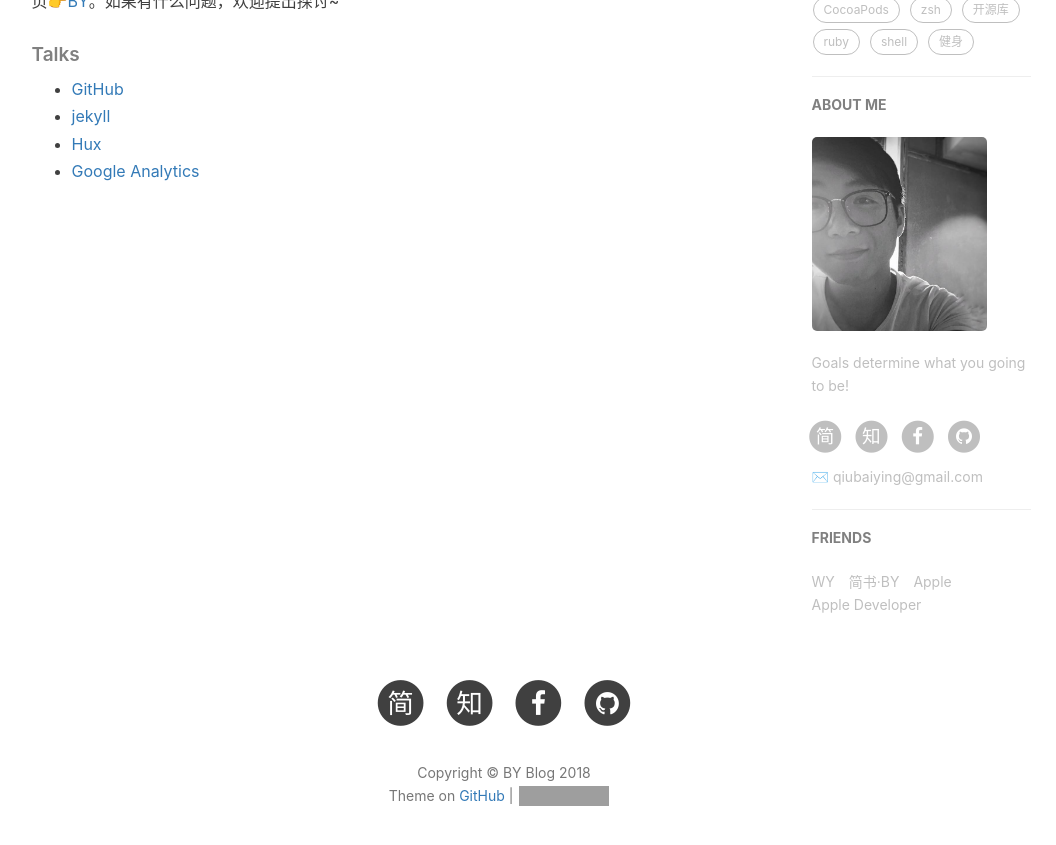
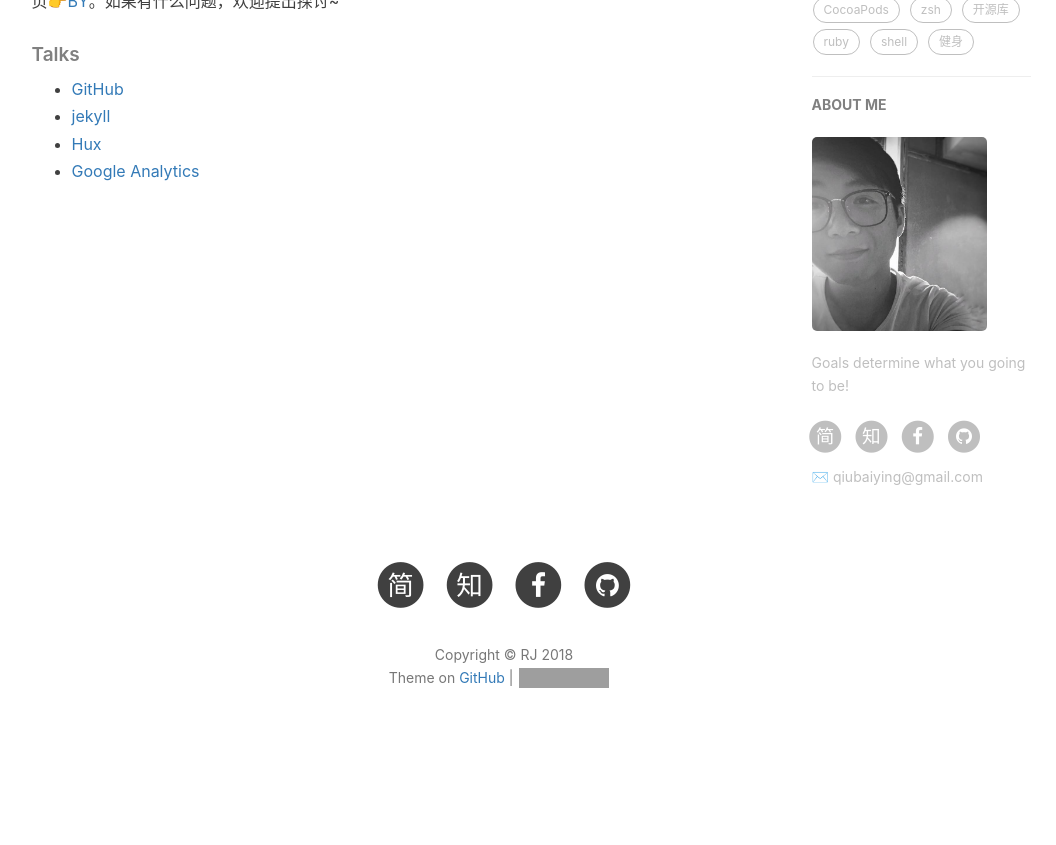
Before and after one commit to thurj12138/thurj12138.github.io, a Jekyll site: the page built from about.html, in a window 1280 px wide and 900 px high, scrolled down 713 px. Shown: the top 845 px of the window, without its empty margins (136-1192 px from the left). Built offline with Jekyll 4.4.1, drawn with Linux system fonts in a browser that asks for light colours; nearby versions of some CDN libraries; comment, search, counter and statistics services are not loaded; after the commit the page ends 1495 px from its top, so only the background shows below that; grey boxes are pictures that could not be loaded.

Commit message:
Update _config.yml

```diff
--- a/_config.yml
+++ b/_config.yml
@@ -1,11 +1,11 @@
 # Site settings
-title: BY Blog
-SEOTitle: 柏荧的博客 | BY Blog
+title: RJ
+SEOTitle: 任杰 Jie Ren
 header-img: img/post-bg-desk.jpg
 email: qiubaiying@gmail.com
 description: "Every failure is leading towards success."
-keyword: "BY, BY Blog, 柏荧的博客, qiubaiying, 邱柏荧, iOS, Apple, iPhone"
-url: "http://qiubaiying.github.io"          # your host, for absolute URL
+keyword: "RJ, 任杰, 12, Rainjay, Jie, iOS, Apple, iPhone"
+url: "www.rainjay.cn"          # your host, for absolute URL
 baseurl: ""      # for example, '/blog' if your blog hosted on 'host/blog'
 github_repo: "https://github.com/qiubaiying/qiubaiying.github.io.git" # you code repository
 
@@ -78,7 +78,7 @@ ba_track_id: b50bf2b12b5338a1845e33832976fd68
 
 # Google Analytics
 ga_track_id: 'UA-90855596-1'            # Format: UA-xxxxxx-xx
-ga_domain: qiubaiying.top               # 默认的是 auto, 这里我是自定义了的域名，你如果没有自己的域名，需要改成auto
+ga_domain: rainjay.cn               # 默认的是 auto, 这里我是自定义了的域名，你如果没有自己的域名，需要改成auto
 
 
 
@@ -93,22 +93,3 @@ featured-condition-size: 1              # 相同标签数量大于这个数，
 # Progressive Web Apps
 chrome-tab-theme-color: "#000000"
 service-worker: true
-
-
-
-# Friends
-friends: [
-    {
-        title: "WY",
-        href: "http://zhengwuyang.com"
-    },{
-        title: "简书·BY",
-        href: "http://www.jianshu.com/u/e71990ada2fd"
-    },{
-        title: "Apple",
-        href: "https://apple.com"
-    },{
-        title: "Apple Developer",
-        href: "https://developer.apple.com/"
-    }
-]
```
